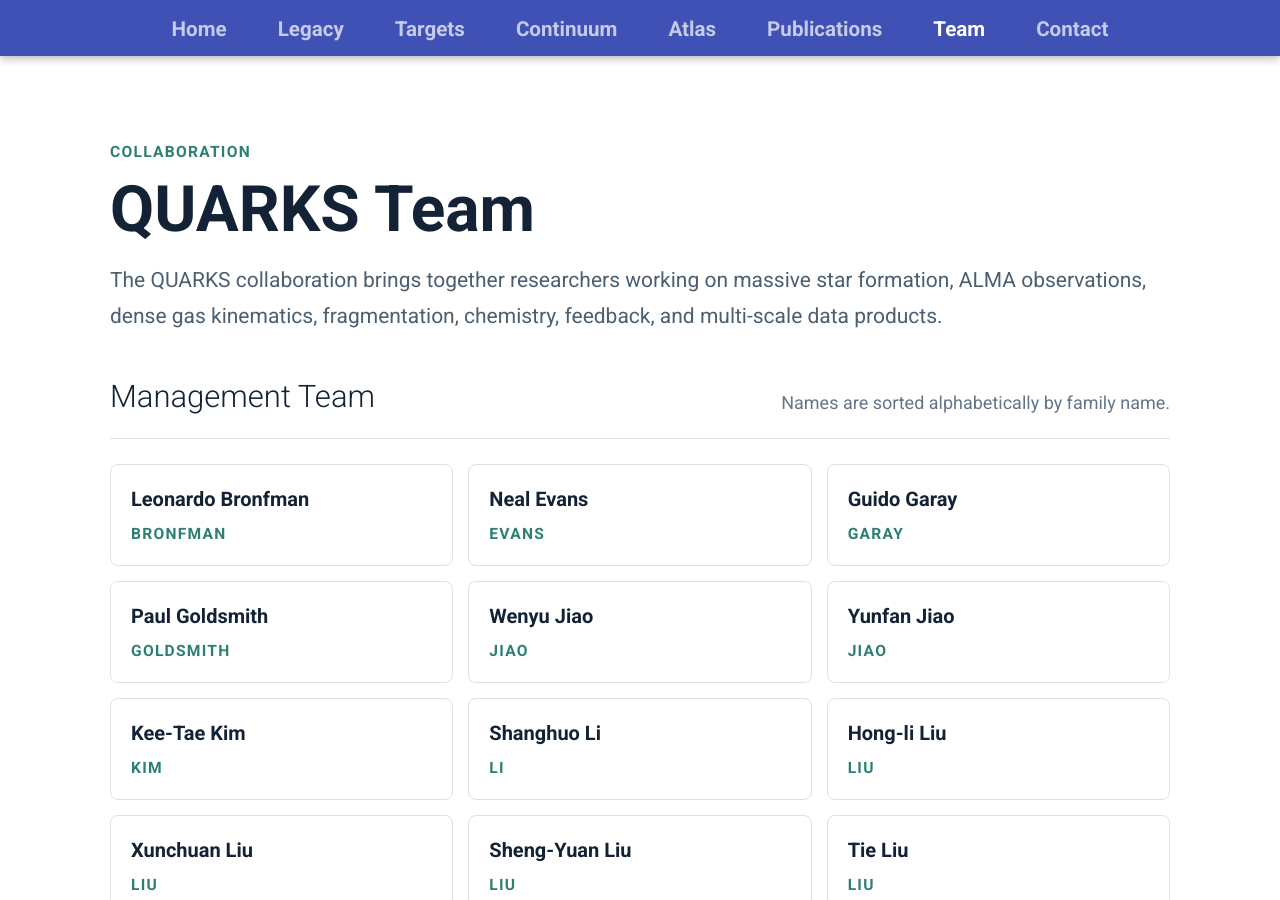
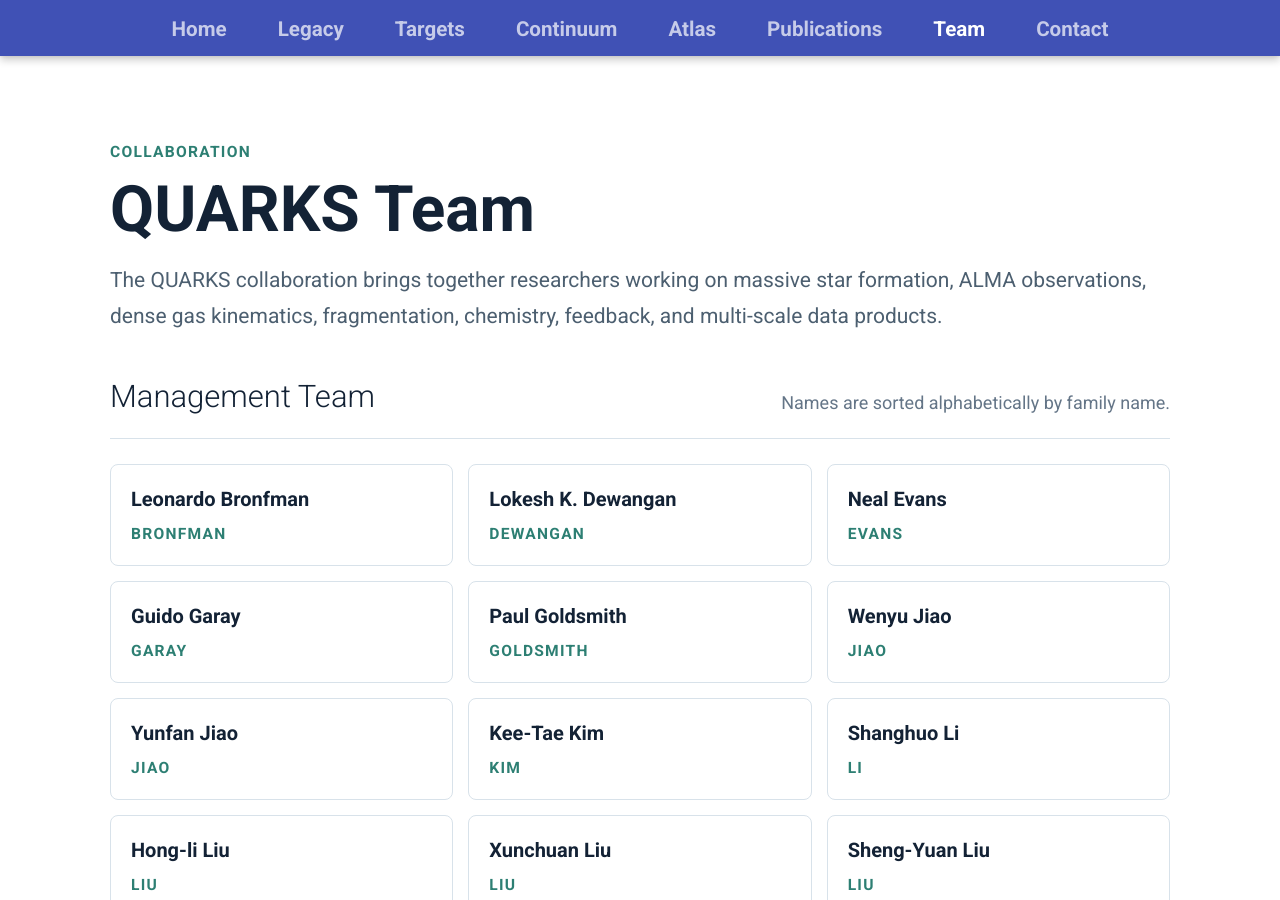
Before and after one commit to ALMAQUARKS/almaquarks.github.io, an MkDocs documentation site: the page built from docs/team.md, in a window 1280 px wide and 900 px high. Built offline with MkDocs 1.6.1 and Material for MkDocs 9.7.7, drawn with Linux system fonts in a browser that asks for light colours.

Commit message:
Add Lokesh Dewangan to management team

```diff
--- a/docs/team.md
+++ b/docs/team.md
@@ -15,6 +15,7 @@
 
   <div class="quarks-team__grid">
     <div class="quarks-team__member"><span>Leonardo Bronfman</span><strong>Bronfman</strong></div>
+    <div class="quarks-team__member"><span>Lokesh K. Dewangan</span><strong>Dewangan</strong></div>
     <div class="quarks-team__member"><span>Neal Evans</span><strong>Evans</strong></div>
     <div class="quarks-team__member"><span>Guido Garay</span><strong>Garay</strong></div>
     <div class="quarks-team__member"><span>Paul Goldsmith</span><strong>Goldsmith</strong></div>
```
